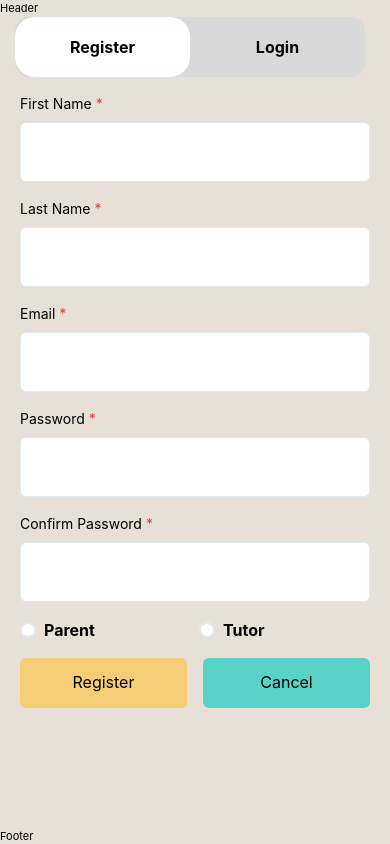
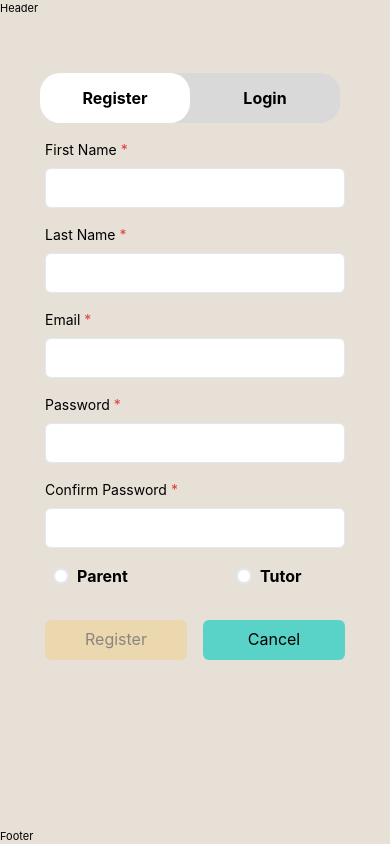
Before and after one commit to Code-the-Dream-School/ffprac-team2-front, a React (Vite) app: page /auth in a window 390 px wide. Both pictures are taken after a click on the tab "Register". Built offline with nearby package versions, Linux system fonts and the light colour scheme.

Commit message:
Add Breakpoint values

```diff
--- a/src/components/RegistrationForm.tsx
+++ b/src/components/RegistrationForm.tsx
@@ -1,21 +1,13 @@
-import React, { useState } from 'react';
+import React from 'react';
 import { useNavigate } from 'react-router-dom';
-import { Stack, FormControl, FormLabel, Input, Radio, RadioGroup, Button, Box, Spinner, FormErrorMessage } from '@chakra-ui/react';
-import { Formik, Form, Field, ErrorMessage } from 'formik';
+import { Stack, FormControl, FormLabel, Input, Radio, RadioGroup, Button, Box, Spinner, FormErrorMessage, Tooltip, useBreakpointValue } from '@chakra-ui/react';
+import { Formik, Form, Field } from 'formik';
 import * as Yup from 'yup';
 import axios from 'axios';
 import { RegistrationFormData } from '../models/interfaces';
 
-const inputStyle = {
-    width: '350px',
-    height: '60px',
-    backgroundColor: 'white',
-};
 
-const buttonStyle = {
-    width: '150px',
-    height: '50px',
-};
+
 
 const labelStyle = {
     fontSize: '14px',
@@ -24,9 +16,31 @@ const labelStyle = {
 const radioLabelStyle = {
     fontWeight: 'bold',
 };
+const tooltipStyle = {
+    bg: 'white',
+    color: 'red.500',
+    borderColor: 'red.500',
+    borderWidth: '2px',
+};
 
 const RegistrationForm: React.FC = () => {
     const navigate = useNavigate();
+    const fieldLength = useBreakpointValue({ base: '300px', md: '350px' });
+    const fieldHeight = useBreakpointValue({ base: '40px', md: '50px' });
+    const inputStyle = {
+        width: fieldLength,
+        height: fieldHeight,
+        backgroundColor: 'white',
+    };
+
+    const buttonLength = useBreakpointValue({ base: '120px', md: '150px' });
+    const buttonHeight = useBreakpointValue({ base: '40px', md: '50px' });
+    const buttonStyle = {
+        width: buttonLength,
+        height: buttonHeight,
+
+    }
+
     const initialValues: RegistrationFormData = {
         firstName: '',
         lastName: '',
@@ -35,21 +49,36 @@ const RegistrationForm: React.FC = () => {
         confirmPassword: '',
         role: '',
     };
+
     return (
         <Formik
             initialValues={initialValues}
             validationSchema={Yup.object({
-                firstName: Yup.string().required('First name is required'),
-                lastName: Yup.string().required('Last name is required'),
-                email: Yup.string().email('Invalid email address').required('Email is required'),
+                firstName: Yup.string()
+                    .required('Please provide your first name')
+                    .min(2, 'First name must be at least 2 characters')
+                    .max(20, 'First name should not be more than 20 characters'),
+
+                lastName: Yup.string()
+                    .required('Please provide your last name')
+                    .max(20, 'Last name should not be more than 20 characters'),
+                email: Yup.string()
+                    .email('Please provide a valid email address')
+                    .required('Please provide your email'),
                 password: Yup.string()
-                    .min(8, 'Password must be at least 8 characters')
-                    .required('Password is required'),
+                    .min(6, 'Password must be at least 6 characters')
+                    .required('Please provide password')
+                    .matches(
+                        /^(?=.*\d)(?=.*[a-z])(?=.*[A-Z])(?=.*[\W_]).{6,}$/,
+                        'Password must contain at least one lowercase letter, uppercase letter, number, and special character'
+                    ),
                 confirmPassword: Yup.string()
                     .oneOf([Yup.ref('password'), null], 'Passwords must match')
                     .required('Confirmation of password is required'),
+                role: Yup.string().required('Please select a role'),
 
             })}
+
             onSubmit={async (values, { setSubmitting, setStatus, setFieldError }) => {
                 setStatus('Processing')
                 try {
@@ -63,10 +92,9 @@ const RegistrationForm: React.FC = () => {
                     //console.log('Request Data:', requestData);
                     const response = await axios.post("https://ffprac-team2-back.onrender.com/api/v1/auth/register", requestData);
                     const { firstName, lastName, email, role, token } = response.data.user;
-
-                    console.log(response.data.user);
                     localStorage.setItem('token', token);
                     const userData = { firstName, lastName, email, role };
+                    console.log(userData);
                     localStorage.setItem('userData', JSON.stringify(userData));
                     navigate('/');
                 } catch (error) {
@@ -79,8 +107,8 @@ const RegistrationForm: React.FC = () => {
             }}
         >
             {(formik) => (
-                <Form onSubmit={formik.handleSubmit}>
-                    <Stack spacing={4}>
+                <Form onSubmit={formik.handleSubmit} >
+                    <Stack spacing={4} style={{width: fieldLength, height: fieldHeight}} >
                         <FormControl isRequired isInvalid={!!(formik.errors.firstName && formik.touched.firstName)}>
                             <FormLabel htmlFor="firstName" style={labelStyle}>
                                 First Name
@@ -123,7 +151,7 @@ const RegistrationForm: React.FC = () => {
                                 style={inputStyle}
                             />
                             {(formik.errors.email && formik.touched.email) && (
-                                <FormErrorMessage>{formik.errors.email}</FormErrorMessage>
+                                <FormErrorMessage >{formik.errors.email}</FormErrorMessage>
                             )}
                         </FormControl>
                         <FormControl isRequired isInvalid={!!(formik.errors.password && formik.touched.password)}>
@@ -158,23 +186,33 @@ const RegistrationForm: React.FC = () => {
                         </FormControl>
                         <RadioGroup id="role" name="role" width="350px" value={formik.values.role} onChange={(value) => formik.setFieldValue('role', value)}>
                             <Stack direction="row" display="flex" alignItems="center">
-                                <Radio value="parent" flex="1" bg="white" size="md">
+                                <Radio value="parent" flex="1" bg="white" size="md" marginLeft={2}>
                                     <span style={radioLabelStyle}>Parent</span>
                                 </Radio>
-                                <Radio value="tutor" flex="1" bg="white" size="md">
+                                <Radio value="tutor" flex="1" bg="white" size="md" marginLeft={4}>
                                     <span style={radioLabelStyle}>Tutor</span>
                                 </Radio>
                             </Stack>
                         </RadioGroup>
-                        <Stack direction="row" spacing={4} display="flex" alignItems="center">
+                        <Stack direction="row" spacing={4} display="flex" alignItems="center" marginTop={4} marginBottom={4}>
+
+                            <Tooltip
+                                label="Please fill out all fields and choose 'Parent' or 'Tutor' to complete registration."
+                                openDelay={300}
+                                hasArrow
+                                isDisabled={formik.dirty && formik.isValid}
+
+                                {...tooltipStyle}>
                                 <Button
                                     type="submit"
-                                style={{ ...buttonStyle, backgroundColor: '#F4CD76', color: 'black' }}
+                                    style={{ ...buttonStyle, width: buttonLength, backgroundColor: '#F4CD76', color: 'black' }}
                                     flex="1"
-                                disabled={formik.isSubmitting}
+                                    isDisabled={!formik.dirty || !formik.isValid}
                                 >
                                     Register
                                 </Button>
+                            </Tooltip>
+
                             <Button
                                 type="button"
                                 style={{ ...buttonStyle, backgroundColor: '#59D3C8', color: 'black' }}
--- a/src/pages/AuthPage.tsx
+++ b/src/pages/AuthPage.tsx
@@ -1,5 +1,5 @@
 import React from 'react';
-import { Tabs, TabList, Tab, TabPanels, TabPanel, Flex, Box } from '@chakra-ui/react';
+import { Tabs, TabList, Tab, TabPanels, TabPanel, Flex, Box , useBreakpointValue } from '@chakra-ui/react';
 
 import RegistrationForm from '../components/RegistrationForm';
 import LoginForm from '../components/LoginForm';
@@ -10,24 +10,25 @@ interface AuthPageProps {
 
 const AuthPage: React.FC<AuthPageProps> = ({ activeTab }) => {
     const defaultIndex = activeTab === 'register' ? 0 : 1; // Set the defaultIndex based on activeTab prop
-
+    const tabLength = useBreakpointValue({ base: '300px', md: '350px' });
+    const tabHeight = useBreakpointValue({ base: '50px', md: '60px' });
     return (
         <Flex align="center" justify="center">
             <Box>
-                <Tabs variant="unstyled" defaultIndex={defaultIndex}>
+                <Tabs variant="unstyled" defaultIndex={defaultIndex}  marginTop={14} marginBottom={4}>
                     <TabList
                         bg="#D9D9D9"
-                        width="350px"
                         height="60px"
-                        borderRadius="1.25em"
+                        borderRadius="20px"
                         display="flex"
                         justifyContent="center"
                         margin="0 1em"
+                        style={{width: tabLength, height: tabHeight}}
                     >
                         <Tab
                             _selected={{ backgroundColor: 'white' }}
                             flex="1"
-                            borderRadius="1.25em"
+                            borderRadius="20px"
                             textAlign="center"
                             fontWeight="bold"
                         >
@@ -36,7 +37,7 @@ const AuthPage: React.FC<AuthPageProps> = ({ activeTab }) => {
                         <Tab
                             _selected={{ backgroundColor: 'white' }}
                             flex="1"
-                            borderRadius="1.25em"
+                            borderRadius="20px"
                             textAlign="center"
                             fontWeight="bold"
                         >
```
Lines whose indentation alone changed are shown as unchanged.
